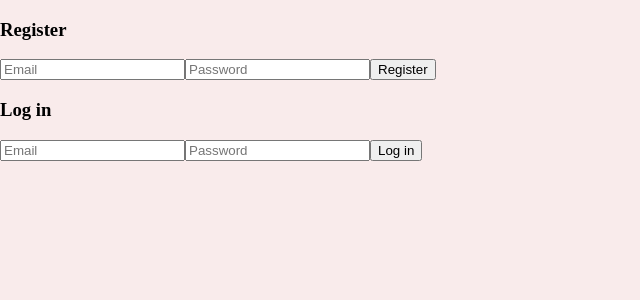
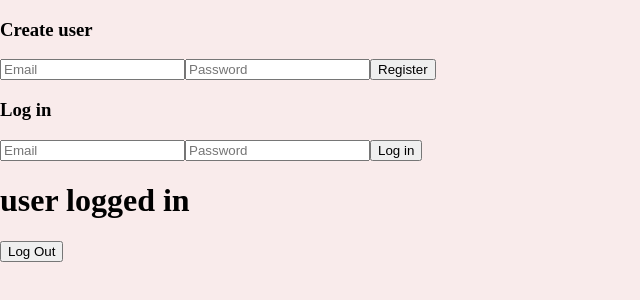
Before and after one commit to BlueSkiesPirate/Task-fighter, a React (Vite) app: page /LogIn in a window 1280 px wide. Shown: the top 300 px of the page, without its empty margins (0-640 px from the left). Built offline with nearby package versions, Linux system fonts and the light colour scheme; no server answers.

Commit message:
updated log in (unfunctional)

```diff
--- a/src/assets/Pages/LogInPage.jsx
+++ b/src/assets/Pages/LogInPage.jsx
@@ -1,15 +1,71 @@
+import { useState,useEffect } from "react"
+import {auth} from "../firebase-config"
+import {createUserWithEmailAndPassword,
+        signInWithEmailAndPassword,
+        onAuthStateChanged,
+        signOut
+    } from "firebase/auth"
+
+
+
 export default function LogIn(){
+
+    const [registerEmail, setRegisterEmail] = useState("")
+    const [registerPass, setRegisterPass] = useState("")
+    const [loginEmail, setLoginEmail] = useState("")
+    const [loginPass, setLoginPass] = useState("")
+    const [user, setUser] = useState({})
+
+    useEffect(() => {
+        const unsubscribe = onAuthStateChanged(auth, (currentUser) => {
+          setUser(currentUser);
+        });
+        return () => unsubscribe();
+      }, []);
+
+    const register = async () => {
+        try{
+            const user = await createUserWithEmailAndPassword(
+                auth,
+                registerEmail,
+                registerPass
+            )
+        } catch (error) {
+            console.log(error.message)
+        }
+
+    }
+
+    const login = async () => {
+        try{
+            const user = await signInWithEmailAndPassword(
+                auth,
+                loginEmail,
+                loginPass
+            )
+        } catch (error) {
+            console.log(error.message)
+        }
+    }
+
+    const logOut = async () => {
+        await signOut(auth)
+    }
     return(
         <>
             <div>
-                <h3>Register</h3>
-                <input placeholder="Email"/>
-                <input placeholder="Password"/>
-                <button>Register</button>
+                <h3>Create user</h3>
+                <input placeholder="Email" onChange={(event) => {setRegisterEmail(event.target.value) }}/>
+                <input placeholder="Password" onChange={(event) => {setRegisterPass(event.target.value) }}/>
+                <button onClick={register}>Register</button>
                 <h3>Log in</h3>
-                <input placeholder="Email"/>
-                <input placeholder="Password"/>
-                <button>Log in</button>
+                <input placeholder="Email"  onChange={(event) => {setLoginEmail(event.target.value) }}/>
+                <input placeholder="Password"  onChange={(event) => {setLoginPass(event.target.value) }}/>
+                <button onClick={login}>Log in</button>
+
+             <h1>user logged in</h1>
+             {user?.email}
+             <button onClick={logOut}>Log Out</button>
             </div>
 
         </>
--- a/src/assets/firebase-config.js
+++ b/src/assets/firebase-config.js
@@ -2,6 +2,7 @@
 import { initializeApp } from "firebase/app";
 import { getAnalytics } from "firebase/analytics";
 import { getFirestore } from "firebase/firestore";
+import {getAuth} from "firebase/auth"
 
 // TODO: Add SDKs for Firebase products that you want to use
 // https://firebase.google.com/docs/web/setup#available-libraries
@@ -22,3 +23,4 @@ const firebaseConfig = {
 const app = initializeApp(firebaseConfig);
 const analytics = getAnalytics(app);
 export const db = getFirestore()
+export const auth = getAuth(app)
```
